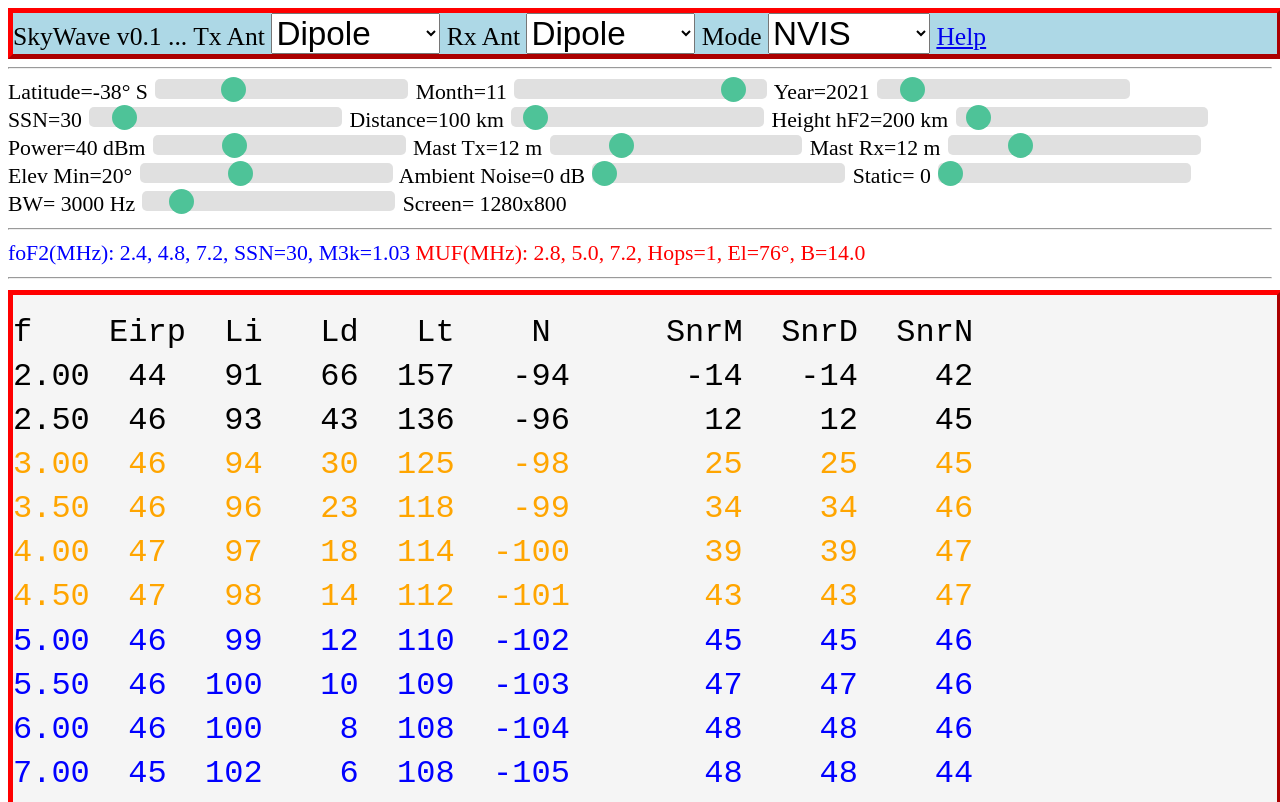
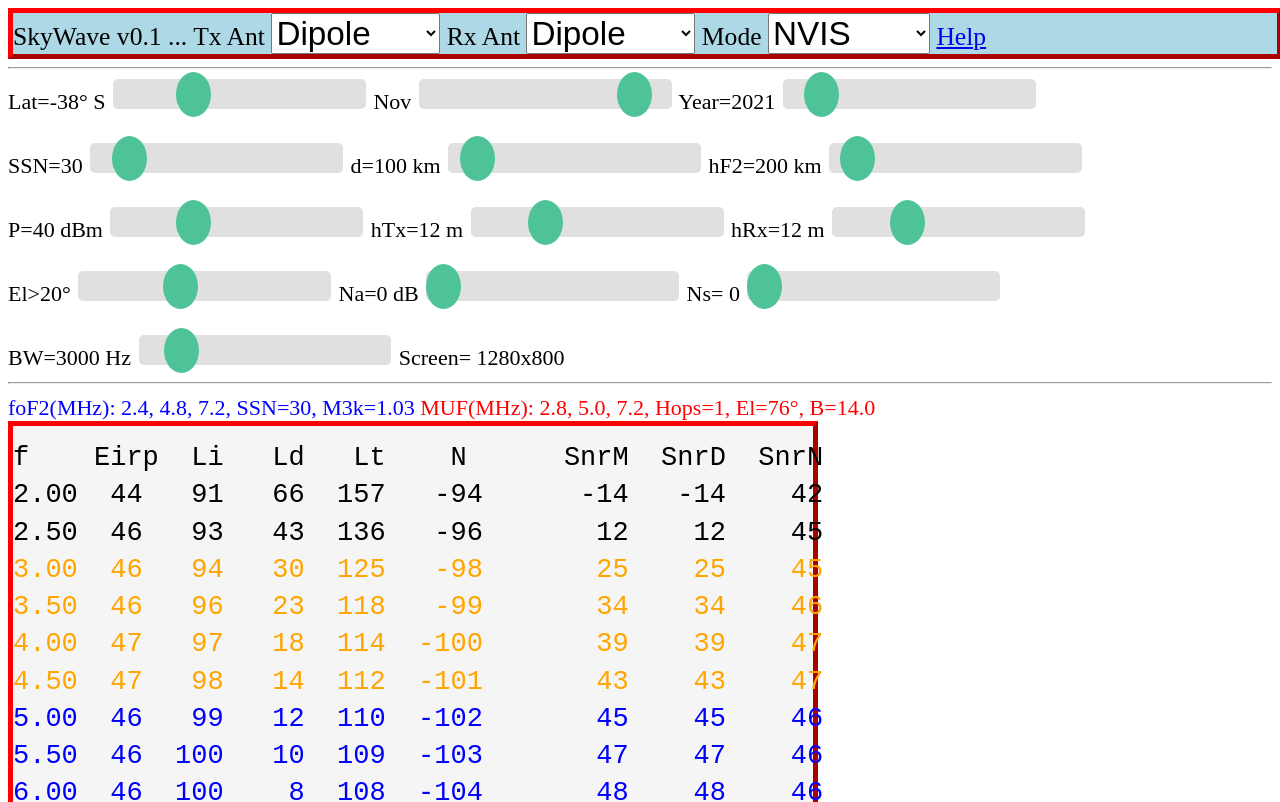
Before and after one commit to TinoPavic/SkyWave, a plain HTML site: page index.html in a window 1280 px wide. Shown: the top 802 px of the page. Drawn offline with Linux system fonts and the light colour scheme.

Commit message:
Add files via upload

```diff
--- a/atten.js
+++ b/atten.js
@@ -1,12 +1,3 @@
-var dbg=0;
-function dT(s, n) {
-  if(dbg<1) return;
-  if(n==1) document.getElementById("str1").innerHTML=s;
-  if(n==2) document.getElementById("str2").innerHTML=s;
-  if(n==3) document.getElementById("str3").innerHTML=s;
-  if(n==4) document.getElementById("str4").innerHTML=s;
-}
-
 function selUpdate(nvis, ssn) {    // selection has changed
   var sel, s, v;
   sel=document.getElementById("antenna").value;   nvis.antenna=parseInt(sel);
@@ -16,11 +7,11 @@ function selUpdate(nvis, ssn) {    // selection has changed
   sel=document.getElementById("mode").value;      nvis.mode=parseInt(sel);
 
   sel=document.getElementById("slidLat").value;   nvis.lat=parseFloat(sel)-90;
-  s="Latitude="+nvis.lat+"&deg"; if(nvis.lat<0) s=s+" S"; if(nvis.lat>0) s=s+" N";
+  s="Lat="+nvis.lat+"&deg"; if(nvis.lat<0) s=s+" S"; if(nvis.lat>0) s=s+" N";
   document.getElementById("slidV1").innerHTML=s;
 
   sel=document.getElementById("slidMonth").value; nvis.month=parseInt(sel);
-  s="Month="+nvis.month;  document.getElementById("slidV2").innerHTML=s;
+  s=month2str(nvis.month);  document.getElementById("slidV2").innerHTML=s;
 
   sel=document.getElementById("slidYear").value; nvis.year=parseInt(sel);  // read year slider
   sel=document.getElementById("slidSSN").value;  nvis.ssn=parseInt(sel);   // read SSN slider
@@ -38,23 +29,23 @@ function selUpdate(nvis, ssn) {    // selection has changed
   sel=document.getElementById("slidDist").value;  nvis.distance=parseFloat(sel);
   if(nvis.mode == 2) nvis.distance*=5; if(nvis.mode == 3) nvis.distance*=30;
 
-  s="Distance="+nvis.distance+" km";  document.getElementById("slidV5").innerHTML=s;
+  s="d="+nvis.distance+" km";  document.getElementById("slidV5").innerHTML=s;
   sel=document.getElementById("slidHF2").value;   nvis.hF2=parseFloat(sel);
-  s="Height hF2="+nvis.hF2+" km";  document.getElementById("slidV6").innerHTML=s;
+  s="hF2="+nvis.hF2+" km";  document.getElementById("slidV6").innerHTML=s;
   sel=document.getElementById("slidPower").value; nvis.power=parseInt(sel);
-  s="Power="+nvis.power+" dBm";  document.getElementById("slidV7").innerHTML=s;
+  s="P="+nvis.power+" dBm";  document.getElementById("slidV7").innerHTML=s;
   sel=document.getElementById("slidHant1").value; nvis.mast=parseFloat(sel);
-  s="Mast Tx="+nvis.mast+" m";  document.getElementById("slidV8").innerHTML=s;
+  s="hTx="+nvis.mast+" m";  document.getElementById("slidV8").innerHTML=s;
   sel=document.getElementById("slidHant2").value; nvis.mast2=parseFloat(sel);
-  s="Mast Rx="+nvis.mast2+" m";  document.getElementById("slidV9").innerHTML=s;
+  s="hRx="+nvis.mast2+" m";  document.getElementById("slidV9").innerHTML=s;
   sel=document.getElementById("slidElMin").value; nvis.elevMin=parseInt(sel);
-  s="Elev Min="+nvis.elevMin+ "&deg";  document.getElementById("slidV10").innerHTML=s;
+  s="El>"+nvis.elevMin+ "&deg";  document.getElementById("slidV10").innerHTML=s;
   sel=document.getElementById("slidLocation").value; nvis.location=parseInt(sel);
-  s="Ambient Noise="+nvis.location+" dB";  document.getElementById("slidV11").innerHTML=s;
+  s="Na="+nvis.location+" dB";  document.getElementById("slidV11").innerHTML=s;
   sel=document.getElementById("slidStorm").value; nvis.storm=parseInt(sel);
-  s="Static= "+nvis.storm;  document.getElementById("slidV12").innerHTML=s;
+  s="Ns= "+nvis.storm;  document.getElementById("slidV12").innerHTML=s;
   sel=document.getElementById("slidBw").value; sel*= 200; nvis.bw=parseInt(sel);
-  s="BW= "+nvis.bw+" Hz";  document.getElementById("slidV13").innerHTML=s;
+  s="BW="+nvis.bw+" Hz";  document.getElementById("slidV13").innerHTML=s;
   s="Screen= "+window.innerWidth+"x"+window.innerHeight;  document.getElementById("slidV14").innerHTML=s;
 
   nvis.gain=3.0;    nvis.eirp = nvis.power+(nvis.gain*2);
@@ -259,4 +250,15 @@ function setFot(n, s, co) {    // FOT text update
   if(n==24) element = document.getElementById("fot24");
   element.innerHTML=s;
   element.style.color=co;
+  //var fs = window.innerWidth;
+  //if(fs>1200)
+  //element.style.fontsize="10px";
 }
+
+function month2str(n) {    // FOT text update
+  if(n==1)  return "Jan";  if(n==2)  return "Feb";  if(n==3)  return "Mar";
+  if(n==4)  return "Apr";  if(n==5)  return "May";  if(n==6)  return "Jun";
+  if(n==7)  return "Jul";  if(n==8)  return "Aug";  if(n==9)  return "Sep";
+  if(n==10) return "Oct";  if(n==11) return "Nov";
+  return "Dec";
+}
--- a/index.html
+++ b/index.html
@@ -16,8 +16,8 @@
   text-align: left;
 }
 .fotcontainer {
-  width: 100%;
-  font-size: 2.5vw;
+  width: 800px;
+  font-size: 27px;
   border: 5px outset red;
   background-color: whitesmoke;
   text-align: left;
@@ -25,12 +25,12 @@
 }
 .slidecontainer {  /* CSS style for all elements of class=slidecontainer */
   width: 100%; /* Width of the outside container */
-  font-size: 1.7vw;
+  font-size: 22px;
 }
 .slider { /* CSS style for all elements of class=slider */
   -webkit-appearance: none;
   width: 20%;
-  height: 20px;
+  height: 30px;
   border-radius: 5px;
   background: #d3d3d3;
   outline: none;
@@ -41,8 +41,8 @@
 .slider::-webkit-slider-thumb {
   -webkit-appearance: none;
   appearance: none;
-  width: 25px;
-  height: 25px;
+  width: 35px;
+  height: 45px;
   border-radius: 50%;
   background: #04AA6D;
   cursor: pointer;
@@ -96,37 +96,40 @@
 <hr>
 
 <div class="slidecontainer">
-  <a id="slidV1">Latitude= -38 &deg S</a>
+  <a id="slidV1">Lat= -38 &deg S</a>
   <input type="range" min="0" max="180" value="52" class="slider" id="slidLat" onchange="selChange()">
   <a id="slidV2">Month= 11</a>
   <input type="range" min="1" max="12" value="11" class="slider" id="slidMonth" onchange="selChange()">
   <a id="slidV3">Year= 2021</a>
   <input type="range" min="2020" max="2030" value="2021" class="slider" id="slidYear" onchange="selChange()">
+  <br>
   <br><a id="slidV4">SSN= 50</a>
   <input type="range" min="0" max="300" value="30" class="slider" id="slidSSN" onchange="selChange(1)">
-  <a id="slidV5">Dist= 100 km</a>
+  <a id="slidV5">d= 100 km</a>
   <input type="range" min="50" max="1000" value="100" class="slider" id="slidDist" onchange="selChange()">
-  <a id="slidV6">Height hF2= 200 km</a>
+  <a id="slidV6">hF2= 200 km</a>
   <input type="range" min="180" max="600" value="200" class="slider" id="slidHF2" onchange="selChange()">
-  <br><a id="slidV7">Power= 40 dBm</a>
+  <br>
+  <br><a id="slidV7">P= 40 dBm</a>
   <input type="range" min="30" max="63" value="40" class="slider" id="slidPower" onchange="selChange()">
-  <a id="slidV8">Tx Ant Height= 12 m</a>
+  <a id="slidV8">hTx=12m</a>
   <input type="range" min="2" max="40" value="12" class="slider" id="slidHant1" onchange="selChange()">
-  <a id="slidV9">Rx Ant Height= 12 m</a>
+  <a id="slidV9">hRx=12m</a>
   <input type="range" min="2" max="40" value="12" class="slider" id="slidHant2" onchange="selChange()">
-  <br><a id="slidV10">Elev Min = 12 &deg</a>
+  <br>
+  <br><a id="slidV10">El>12&deg</a>
   <input type="range" min="1" max="50" value="20" class="slider" id="slidElMin" onchange="selChange()">
-  <a id="slidV11">Ambient Noise=0</a>
+  <a id="slidV11">Na=0</a>
   <input type="range" min="0" max="20" value="0" class="slider" id="slidLocation" onchange="selChange()">
-  <a id="slidV12">Static=0</a>
-  <input type="range" min="0" max="20" value="0" class="slider" id="slidStorm" onchange="selChange()">
-  <br><a id="slidV13">Bandwidth= 3000 Hz</a>
+  <a id="slidV12">Ns=0</a>
+  <input type="range" min="0" max="40" value="0" class="slider" id="slidStorm" onchange="selChange()">
+  <br>
+  <br><a id="slidV13">BW=3000 Hz</a>
   <input type="range" min="1" max="120" value="15" class="slider" id="slidBw" onchange="selChange()">
   <a id="slidV14">Screen Info: </a>
   <hr>
   <a id=slidV15 style="color: blue;">foF2 Frequency Data</a>
   <a id=slidV16 style="color:red">MUF Frequency Data</a>
-  <hr>
 </div>
 <div class="fotcontainer">
   <pre id=slidV17>FOT Data</pre>
```
Also changed, not shown: help.htm (+37 -24 lines), 1 other file.
